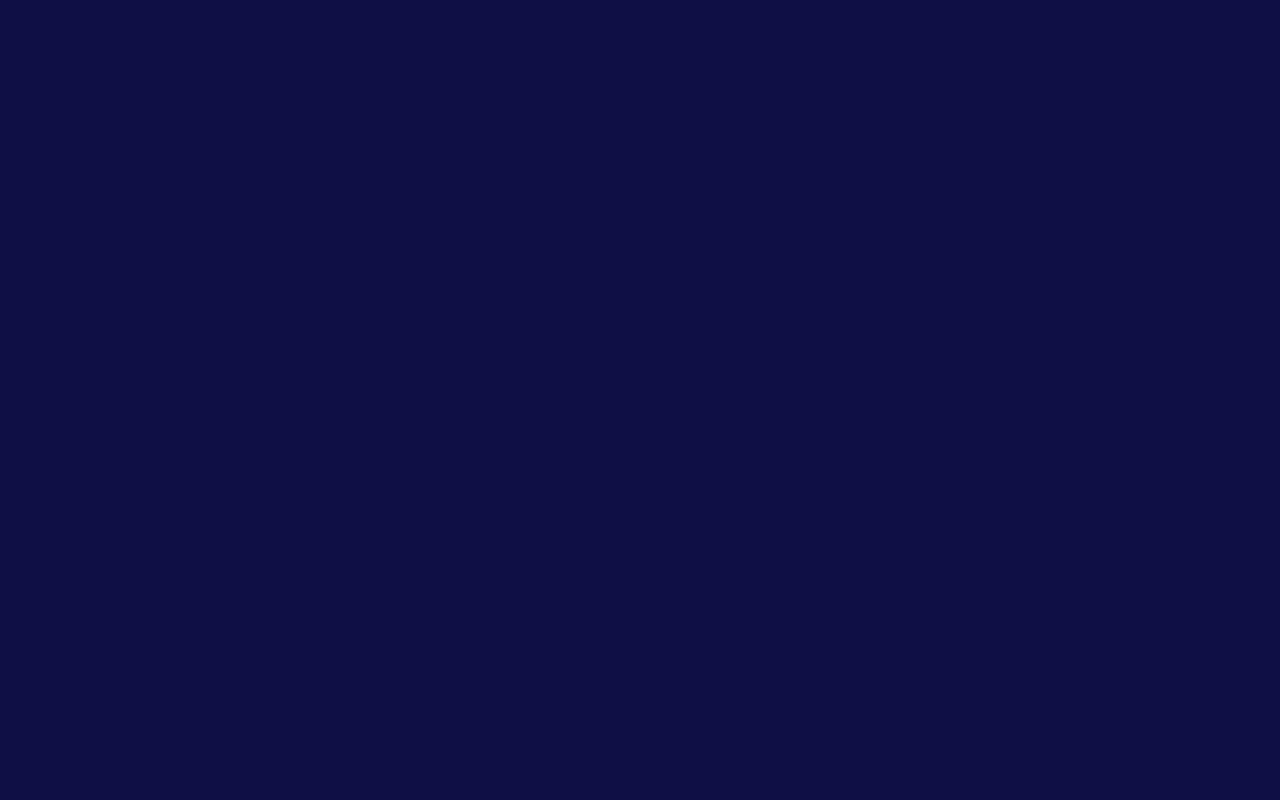
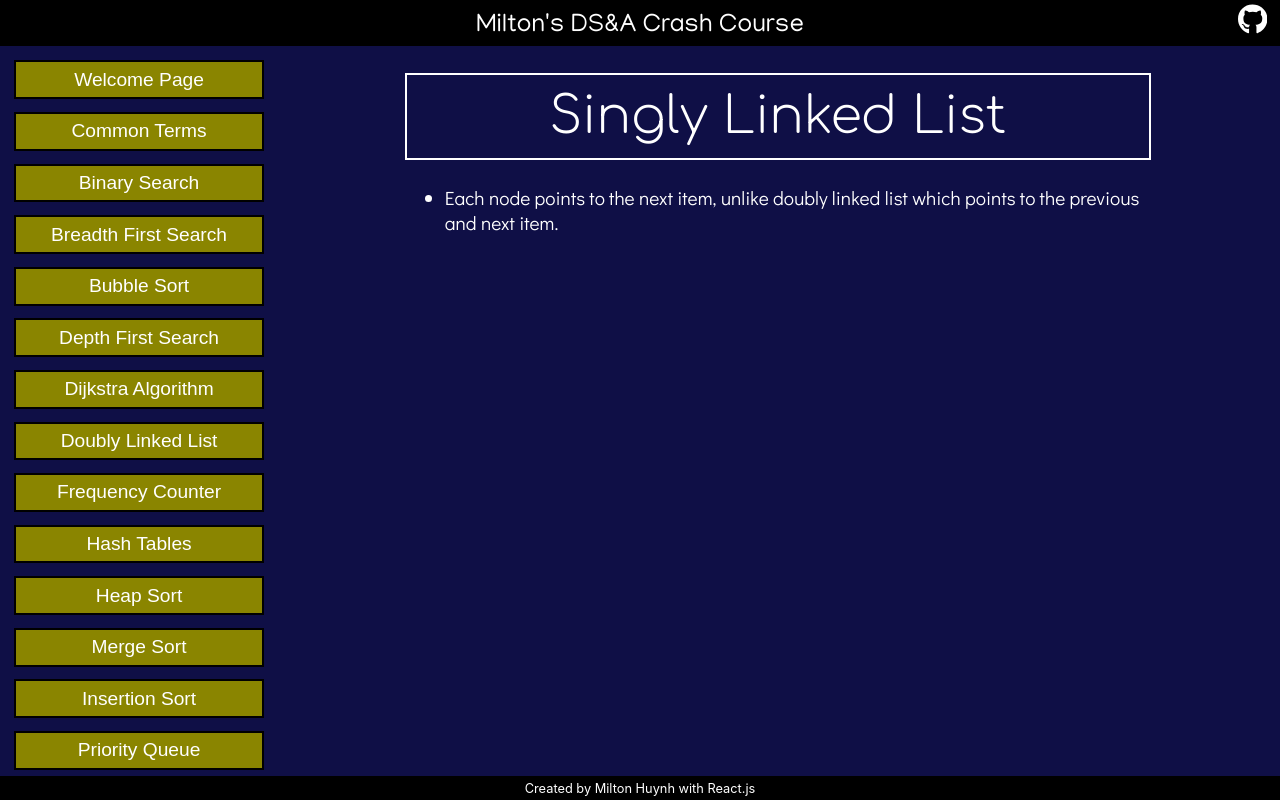
Before and after one commit to miltonhuynh/DSA-guide, a React (Create React App) app in the folder app/: page /DSA-guide/SinglyLinkedList in a window 1280 px wide. Before the commit this address had no page. Built offline with nearby package versions, Linux system fonts and the light colour scheme; a web font is replaced by a local one.

Commit message:
Changed single to singly linked list

```diff
--- a/app/src/Components/Nav.js
+++ b/app/src/Components/Nav.js
@@ -24,7 +24,7 @@ export default function Nav() {
       <div class="Concept_Links" onClick={() => navigate("RadixSort")}>Radix Sort</div>
       <div class="Concept_Links" onClick={() => navigate("Recursion")}>Recursion</div>
       <div class="Concept_Links" onClick={() => navigate("SelectionSort")}>Selection Sort</div>
-      <div class="Concept_Links" onClick={() => navigate("SingleLinkedList")}>Single Linked List</div>
+      <div class="Concept_Links" onClick={() => navigate("SinglyLinkedList")}>Singly Linked List</div>
       <div class="Concept_Links" onClick={() => navigate("SlidingWindow")}>Sliding Window</div>
       <div class="Concept_Links" onClick={() => navigate("SpaceComplexity")}>Space Complexity</div>
       <div class="Concept_Links" onClick={() => navigate("Stack")}>Stack</div>
--- a/app/src/Concepts/SingleLinkedList.js
+++ /dev/null
@@ -1,16 +0,0 @@
-import React from 'react'
-
-export default function SingleLinkedList() {
-  return (
-    <div class="Concept_page">
-      <div class="Concept_title">Single Linked List</div>
-      <div class="Container">
-        <ul>
-          <div class="font-m">
-            <li>test</li>
-          </div>
-        </ul>
-      </div>
-    </div>
-  )
-}
--- /dev/null
+++ b/app/src/Concepts/SinglyLinkedList.js
@@ -0,0 +1,16 @@
+import React from 'react'
+
+export default function SinglyLinkedList() {
+  return (
+    <div class="Concept_page">
+      <div class="Concept_title">Singly Linked List</div>
+      <div class="Container">
+        <ul>
+          <div class="font-m">
+            <li>Each node points to the next item, unlike doubly linked list which points to the previous and next item.</li>
+          </div>
+        </ul>
+      </div>
+    </div>
+  )
+}
--- a/app/src/index.js
+++ b/app/src/index.js
@@ -25,7 +25,7 @@ import Recursion from './Concepts/Recursion';
 import SlidingWindow from './Concepts/SlidingWindow';
 import StringSearch from './Concepts/StringSearch';
 import RadixSort from './Concepts/RadixSort';
-import SingleLinkedList from './Concepts/SingleLinkedList';
+import SinglyLinkedList from './Concepts/SinglyLinkedList';
 import DoublyLinkedList from './Concepts/DoublyLinkedList';
 
 const root = ReactDOM.createRoot(document.getElementById('root'));
@@ -55,7 +55,7 @@ root.render(
         <Route path="/DSA-guide/SlidingWindow" element={<SlidingWindow />} />
         <Route path="/DSA-guide/StringSearch" element={<StringSearch />} />
         <Route path="/DSA-guide/RadixSort" element={<RadixSort />} />
-        <Route path="/DSA-guide/SingleLinkedList" element={<SingleLinkedList />} />
+        <Route path="/DSA-guide/SinglyLinkedList" element={<SinglyLinkedList />} />
         <Route path="/DSA-guide/DoublyLinkedList" element={<DoublyLinkedList />} />
       </Route>
     </Routes>
```
